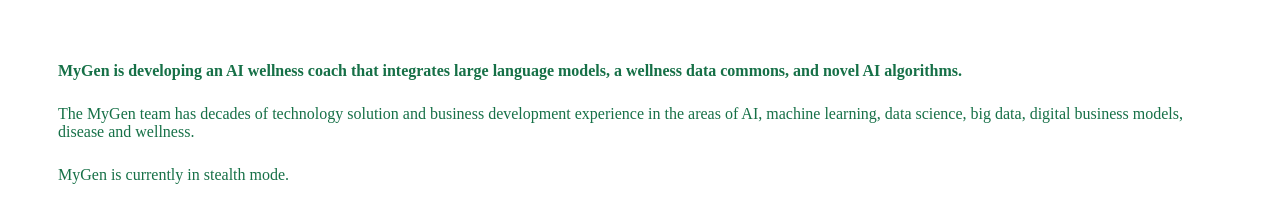
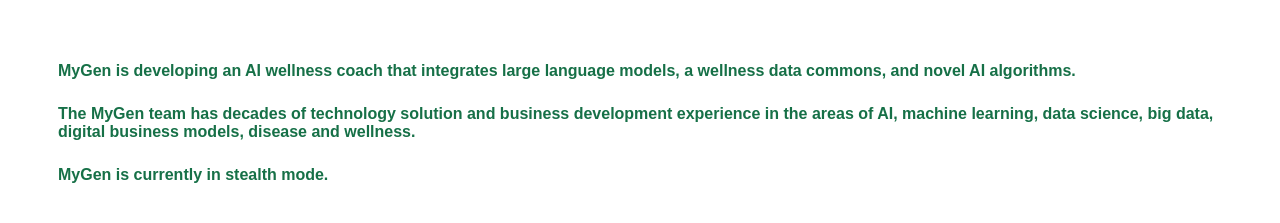
Before and after one commit to mygen-wellness/mygen-wellness, a plain HTML site: page index.html in a window 1280 px wide. Shown: the part 161-384 px from the top of the page. Drawn offline with Linux system fonts and the light colour scheme.

Commit message:
all text arial font

```diff
--- a/index.html
+++ b/index.html
@@ -19,17 +19,18 @@
 <br>
 <br>
 
-
-<p><b>
+<b>
+<p>
 <font color="#167047">
 MyGen is developing an AI wellness coach that integrates large language models, a wellness data commons, and novel AI algorithms.
-</b></p>
+</p>
 
 
 <p>The MyGen team has decades of technology solution and business development experience in the areas of AI, machine learning, data science, big data, digital business models, disease and wellness.</p>
 
 <p>MyGen is currently in stealth mode.</p>
 </font>
+</b>
 
 </body>
 </html>
--- a/main.css
+++ b/main.css
@@ -2,4 +2,10 @@
 
 p {
   margin: 25px 50px 25px;
+  font-family: Arial, sans-serif;
 }
+
+
+# p {
+#  margin: 25px 50px 25px;
+#}
```
